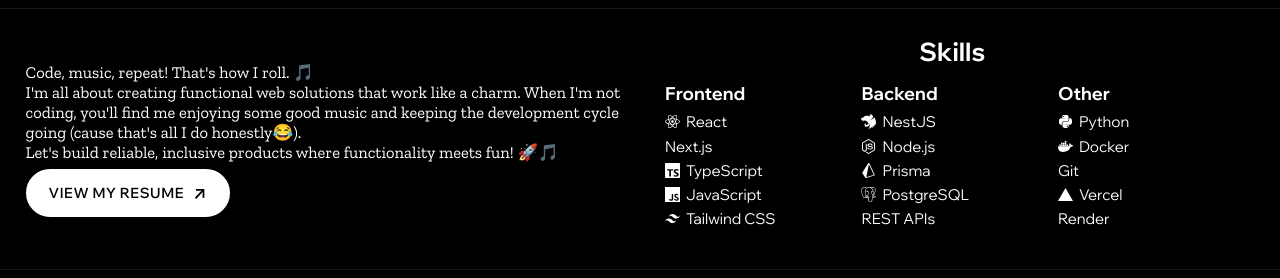
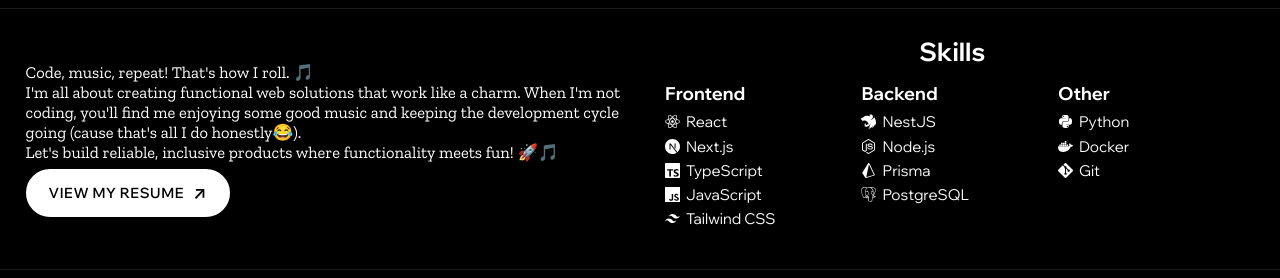
Before and after one commit to ronniiii-i/Roni-Egbu, a React (Vite) app: page / in a window 1280 px wide. Shown: the part 1040-1318 px from the top of the page. Built offline with nearby package versions, Linux system fonts and the light colour scheme.

Commit message:
refactor: update icons for tech stack and remove unused entries

```diff
--- a/src/pages/Home.jsx
+++ b/src/pages/Home.jsx
@@ -18,7 +18,8 @@ import {
   SiPrisma,
   SiPostgresql,
   SiDocker,
-  SiVercel,
+  SiNextdotjs,
+  SiGit,
 } from "react-icons/si";
 
 function Home() {
@@ -116,7 +117,7 @@ function Home() {
               <h4>Frontend</h4>
               <ul>
                 <li><FaReact aria-hidden="true" /> React</li>
-                <li>Next.js</li>
+                <li><SiNextdotjs aria-hidden="true" /> Next.js</li>
                 <li><SiTypescript aria-hidden="true" /> TypeScript</li>
                 <li><SiJavascript aria-hidden="true" /> JavaScript</li>
                 <li><SiTailwindcss aria-hidden="true" /> Tailwind CSS</li>
@@ -129,7 +130,6 @@ function Home() {
                 <li><FaNodeJs aria-hidden="true" /> Node.js</li>
                 <li><SiPrisma aria-hidden="true" /> Prisma</li>
                 <li><SiPostgresql aria-hidden="true" /> PostgreSQL</li>
-                <li>REST APIs</li>
               </ul>
             </div>
             <div>
@@ -137,9 +137,7 @@ function Home() {
               <ul>
                 <li><FaPython aria-hidden="true" /> Python</li>
                 <li><SiDocker aria-hidden="true" /> Docker</li>
-                <li>Git</li>
-                <li><SiVercel aria-hidden="true" /> Vercel</li>
-                <li>Render</li>
+                <li><SiGit aria-hidden="true" /> Git</li>
               </ul>
             </div>
           </div>
```
